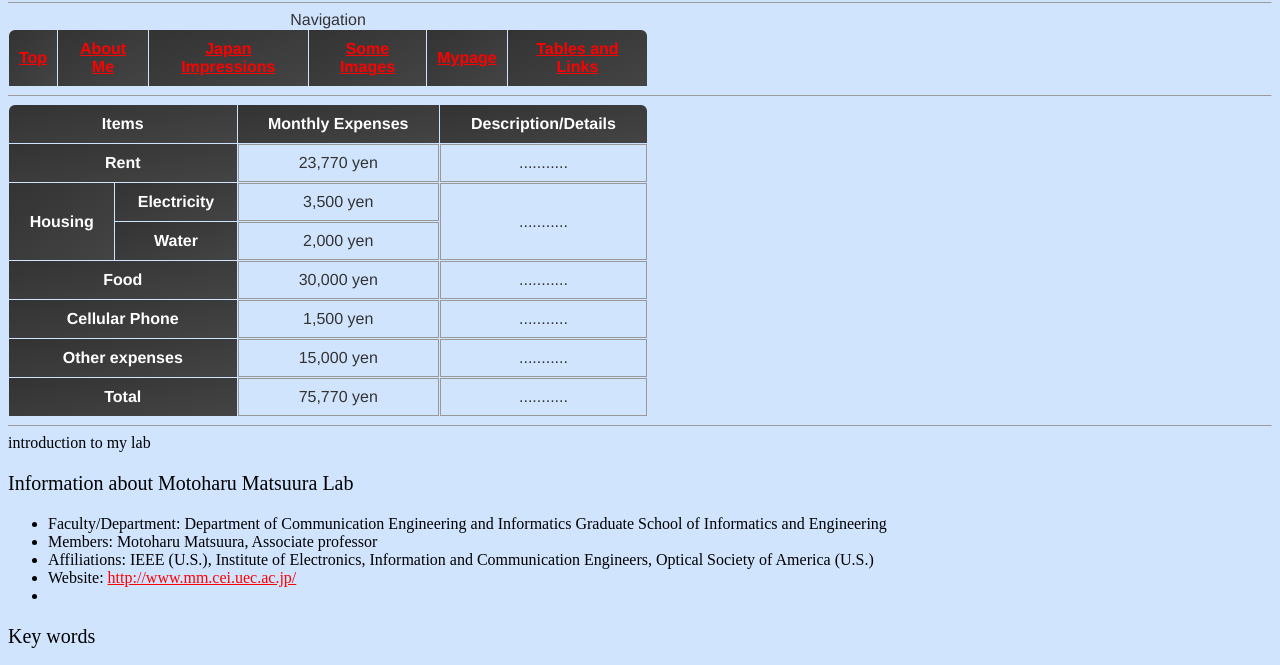
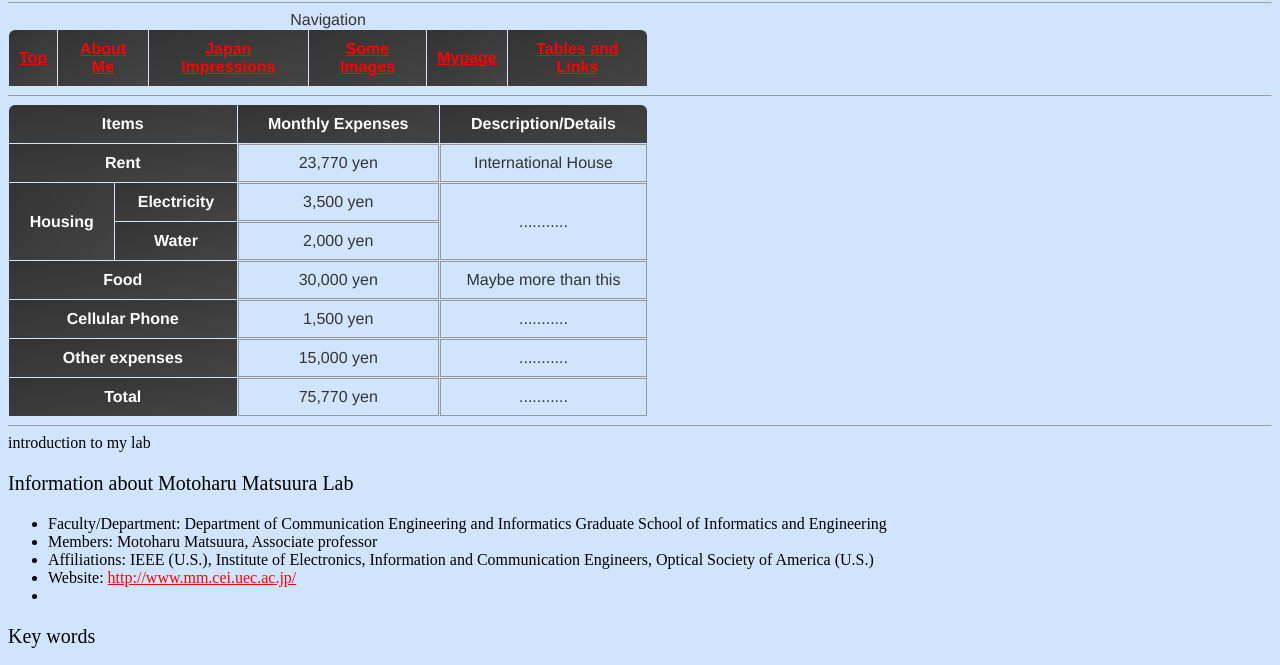
Before and after one commit to qq992792890/site-uec, a plain HTML site: page tables_links.html in a window 1280 px wide. Shown: the part 64-729 px from the top of the page. Drawn offline with Linux system fonts and the light colour scheme.

Commit message:
little change

```diff
--- a/tables_links.html
+++ b/tables_links.html
@@ -95,7 +95,7 @@ a:active {color: #0000FF;}
       <th colspan="2">Rent</th>
       <td nowrap="nowrap"> 23,770 yen</td>
       <td>
-        <div id="hidariyose">...........</div>
+        <div id="hidariyose">International House</div>
       </td>
     </tr>
 
@@ -113,7 +113,7 @@ a:active {color: #0000FF;}
     <tr>
       <th colspan="2">Food</th>
       <td nowrap="nowrap">30,000 yen</td>
-      <td>...........</td>
+      <td>Maybe more than this</td>
     </tr>
     <tr>
       <th colspan="2">Cellular Phone</th>
```
Also changed, not shown: images.html (+1 -2 lines), myself.html (+2 -0 lines).
